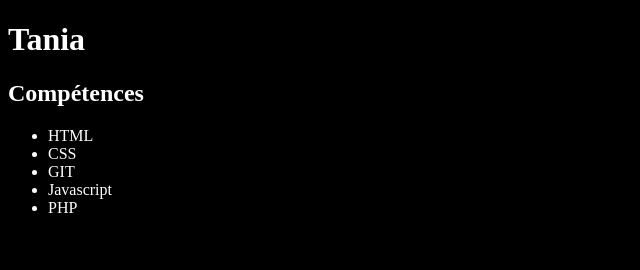
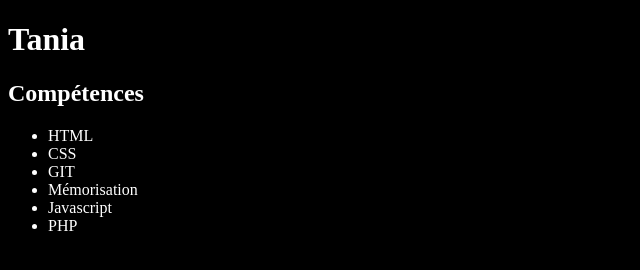
Before and after one commit to teenkywinky/Portfolio, a plain HTML site: page index.html in a window 1280 px wide. Shown: the whole page, without its empty margins (0-640 px from the left). Drawn offline with Linux system fonts and the light colour scheme.

Commit message:
Add Compétence

```diff
--- a/index.html
+++ b/index.html
@@ -15,6 +15,7 @@
         <li>HTML</li>
         <li>CSS</li>
         <li>GIT</li>
+        <li>Mémorisation</li>
         <li>Javascript</li>
         <li>PHP</li>
     </ul>
```
